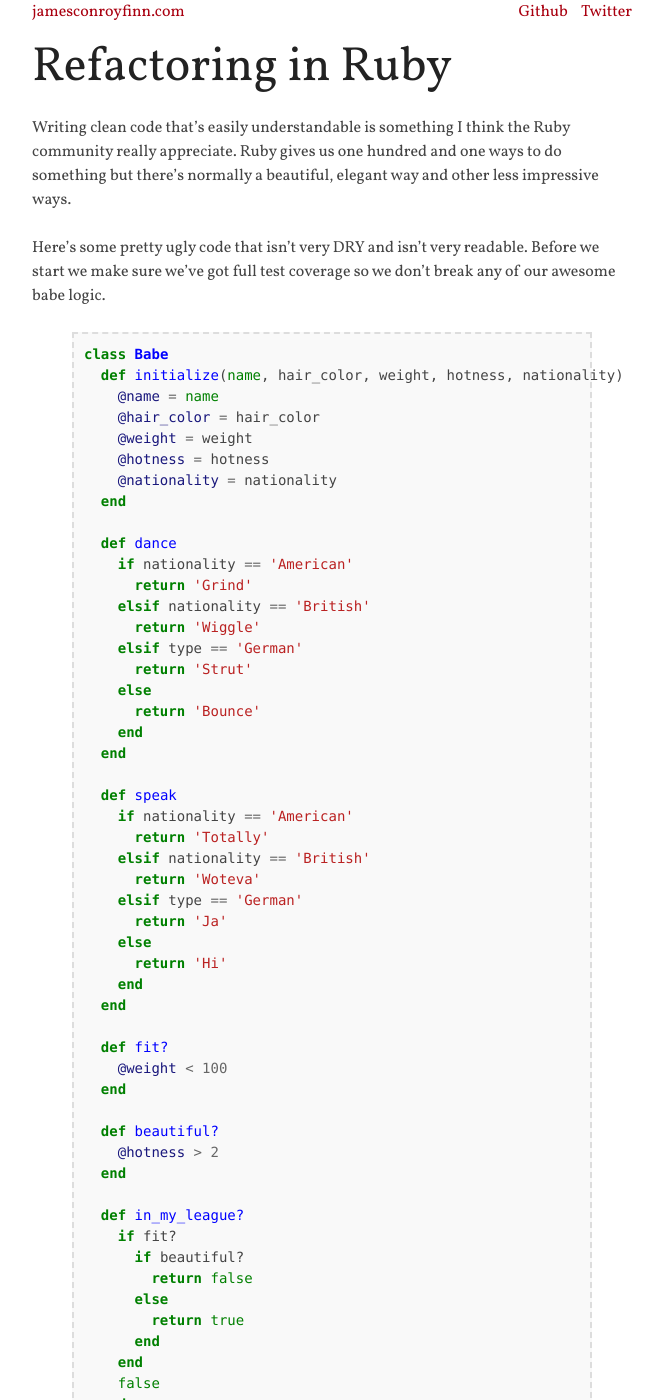
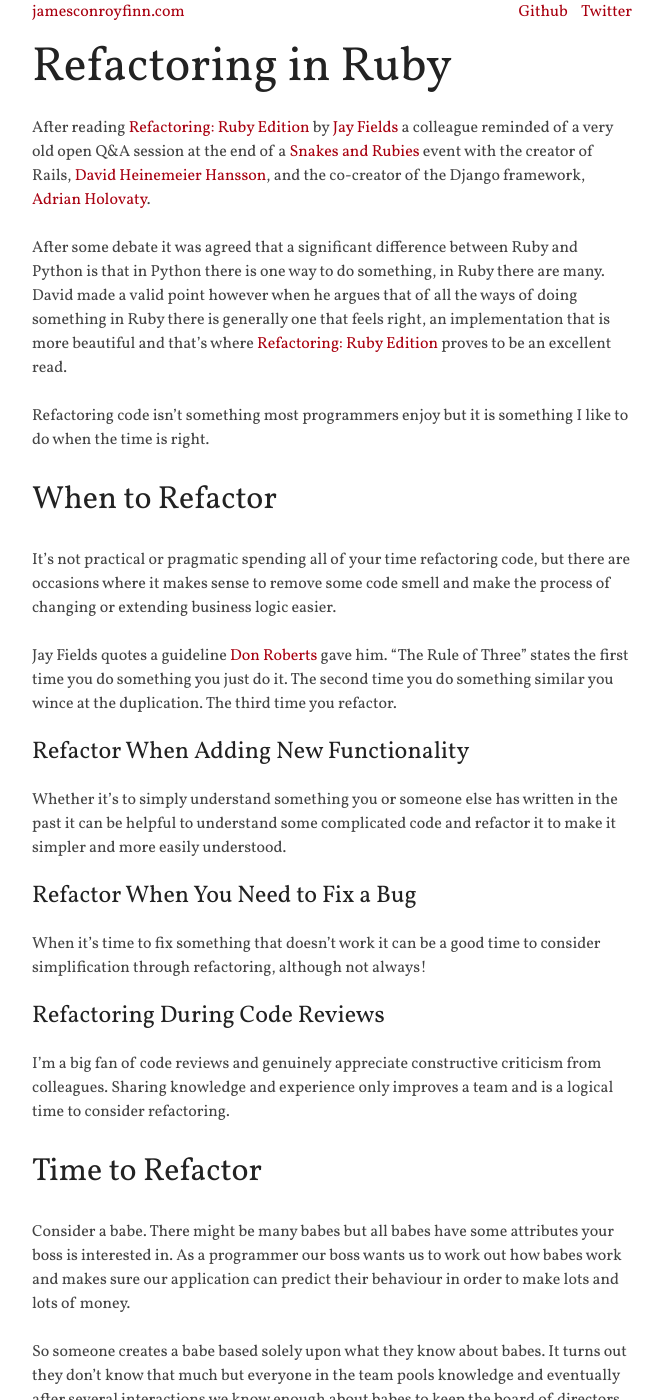
Before and after one commit to muthhus/jcf.github.com, a Jekyll site: the page built from _posts/2010-10-05-refactoring-in-ruby.markdown, in a window 1280 px wide and 1400 px high. Shown: the whole window, without its empty margins (308-971 px from the left). Built offline with Jekyll 4.4.1, drawn with Linux system fonts in a browser that asks for light colours; Markdown is read by kramdown in place of the engine named in the settings; some of the changed text lies outside the part shown.

Commit message:
Improve some of my appauling writing

```diff
--- a/_layouts/default.html
+++ b/_layouts/default.html
@@ -6,6 +6,7 @@
 
     <meta name="description" content="The homepage of James Conroy-Finn">
     <meta name="keywords" content="james, conroy, finn, james conroy-finn, jcf, ruby, rails, javascript">
+    <meta name="viewport" content="width=640, user-scalable=yes">
     <link rel="shortcut icon" type="image/png" href="http://www.gravatar.com/avatar/18c2795810ee15d41956e7f4cc5f3338?s=16">
     <link href="http://fonts.googleapis.com/css?family=Vollkorn:regular,italic,bold,bolditalic&subset=latin" rel="stylesheet" type="text/css">
     <link href="/stylesheets/screen.css" media="screen, projection" rel="stylesheet" type="text/css">
--- a/_posts/2010-10-05-refactoring-in-ruby.markdown
+++ b/_posts/2010-10-05-refactoring-in-ruby.markdown
@@ -3,14 +3,59 @@
 title: Refactoring in Ruby
 ---
 
-Writing clean code that's easily understandable is something I think the Ruby
-community really appreciate. Ruby gives us one hundred and one ways to do
-something but there's normally a beautiful, elegant way and other less
-impressive ways.
+After reading [Refactoring: Ruby Edition][] by [Jay Fields][] a colleague
+reminded of a very old open Q&A session at the end of a [Snakes and Rubies][]
+event with the creator of Rails, [David Heinemeier Hansson][], and the
+co-creator of the Django framework, [Adrian Holovaty][].
 
-Here's some pretty ugly code that isn't very DRY and isn't very readable. Before
-we start we make sure we've got full test coverage so we don't break any of our
-awesome babe logic.
+After some debate it was agreed that a significant difference between Ruby and
+Python is that in Python there is one way to do something, in Ruby there are
+many. David made a valid point however when he argues that of all the ways of
+doing something in Ruby there is generally one that feels right, an
+implementation that is more beautiful and that's where [Refactoring: Ruby
+Edition][] proves to be an excellent read.
+
+Refactoring code isn't something most programmers enjoy but it is something I
+like to do when the time is right.
+
+## When to Refactor
+
+It's not practical or pragmatic spending all of your time refactoring code, but
+there are occasions where it makes sense to remove some code smell and make the
+process of changing or extending business logic easier.
+
+Jay Fields quotes a guideline [Don Roberts][] gave him. "The Rule of Three"
+states the first time you do something you just do it. The second time you do
+something similar you wince at the duplication. The third time you refactor.
+
+### Refactor When Adding New Functionality
+
+Whether it's to simply understand something you or someone else has written in
+the past it can be helpful to understand some complicated code and refactor it
+to make it simpler and more easily understood.
+
+### Refactor When You Need to Fix a Bug
+
+When it's time to fix something that doesn't work it can be a good time to
+consider simplification through refactoring, although not always!
+
+### Refactoring During Code Reviews
+
+I'm a big fan of code reviews and genuinely appreciate constructive criticism
+from colleagues. Sharing knowledge and experience only improves a team and is a
+logical time to consider refactoring.
+
+## Time to Refactor
+
+Consider a babe. There might be many babes but all babes have some attributes
+your boss is interested in. As a programmer our boss wants us to work out how
+babes work and makes sure our application can predict their behaviour in order
+to make lots and lots of money.
+
+So someone creates a babe based solely upon what they know about babes. It turns
+out they don't know that much but everyone in the team pools knowledge and
+eventually after several interactions we know enough about babes to keep the
+board of directors happy.
 
 {% highlight ruby %}
 class Babe
@@ -67,6 +112,14 @@
 end
 {% endhighlight %}
 
+Now we're doing a code review and looking at how a babe works. There's some
+repetition in the `#dance` and `#speak` methods and the `#in_my_league?` method
+has grown in to something quite difficult to understand.
+
+We're working with Ruby, which means we can do almost anything we want to a babe
+but let's remember what DHH said, there's always a beautiful way to do something
+and that's what we want. Beautiful babes.
+
 ---
 
 ## Initialisation
@@ -83,8 +136,11 @@
 end
 {% endhighlight %}
 
-This will work but isn't all that readable and what's worse, there's absolutely
-no validation of a babe's attributes!
+Using a hash of optional attributes gives us named arguments. Much nicer when
+creating a new babe but not ideal when you don't aren't sure which attributes
+in a babe matter to the boss!
+
+So we could define valid attributes and only extract those using `#slice`.
 
 {% highlight ruby %}
 VALID_ATTRIBUTES = [:hair_color, :weight, :hotness, :nationality]
@@ -103,13 +159,37 @@
 end
 {% endhighlight %}
 
-Use of `VALID_ATTRIBUTES` means we ignore invalid arguments but doesn't account
-for typos or alike as our babes will ignore all number of attributes they just
-don't care about without complaining one little bit.
+Better but not beautiful, yet. Named arguments are great but not validating them
+doesn't feel right in my opinion.
 
-Pulling in `ActiveSupport`'s Hash extensions give us the `#assert_valid_keys`
-method This is where we maybe get a bit lazy and yield to the temptation to use
-some unnecessary metaprogramming.
+A number of methods in Rails use `#assert_valid_keys` to ensure only valid
+options are passed to a method and we can do the same.
+
+{% highlight ruby %}
+require 'active_support/core_ext/hash'
+
+class Babe
+  VALID_ATTRIBUTES = [:hair_color, :weight, :hotness, :nationality]
+
+  attr_accessor *VALID_ATTRIBUTES
+
+  def initialize(name, attributes = {})
+    @name = name
+    attributes.assert_valid_keys(*VALID_ATTRIBUTES)
+    @hair_color  = attributes[:hair_color]
+    @weight      = attributes[:weight]
+    @hotness     = attributes[:hotness]
+    @nationality = attributes[:nationality]
+  end
+
+  # ...
+end
+{% endhighlight %}
+
+### Bad Metamonkey!
+
+Refactoring does not mean "show me your Ruby foo!" Temptation to add crazy
+methods like I do below is often best resisted.
 
 {% highlight ruby %}
 require 'active_support/core_ext/hash'
@@ -136,68 +216,19 @@
 end
 {% endhighlight %}
 
-Wait, wait, wait! Adding an instance method to all objects?! No thanks. We could
-avoid this using a module…
-
-{% highlight ruby %}
-require 'active_support/core_ext/hash'
-
-module MagicAttributeAssignment
-  def attr_accessors_from_hash(hash)
-    hash.each do |name, value|
-      self.class.send(:attr_accessor, name)
-      self.send("#{name}=", value)
-    end
-  end
-end
-
-class Babe
-  include MagicAttributeAssignment
-
-  VALID_ATTRIBUTES = [:hair_color, :weight, :hotness, :nationality]
-
-  def initialize(name, attributes = {})
-    @name = name
-    attributes.assert_valid_keys(*VALID_ATTRIBUTES)
-    attr_accessors_from_hash(attributes)
-  end
-
-  # ...
-end
-{% endhighlight %}
-
-…but I think this is too magic and frankly makes our babes less understandable.
-That's obviously not what we want.
-
-{% highlight ruby %}
-require 'active_support/core_ext/hash'
-
-class Babe
-  VALID_ATTRIBUTES = [:hair_color, :weight, :hotness, :nationality]
-
-  attr_accessor *VALID_ATTRIBUTES
-
-  def initialize(name, attributes = {})
-    @name = name
-    attributes.assert_valid_keys(*VALID_ATTRIBUTES)
-    @hair_color  = attributes[:hair_color]
-    @weight      = attributes[:weight]
-    @hotness     = attributes[:hotness]
-    @nationality = attributes[:nationality]
-  end
-
-  # ...
-end
-{% endhighlight %}
-
-This is my personal favourite. Self-documenting and finger-fail proof.
+Why you might ask? Because `attr_accessors_from_hash` isn't part of Ruby. The
+method name is relatively self-explanatory but once you find the implementation
+consider this. What the hell does that method do? I'd argue it's not very
+readable and to be honest quite unnecessary.
 
 ---
 
 ## Dancing & Speaking
 
-Two of the most important things each and everyone of our babes have to be able
-to do. But both are entirely dependent on the same factors, nationality.
+The board of directors made it very clear that in their opinion two of the most
+important things each and everyone of our babes do is dance and speak. Both are
+entirely dependent on the same factors, nationality. According to the
+directors.
 
 {% highlight ruby %}
 class Babe
@@ -429,9 +460,11 @@
 end
 {% endhighlight %}
 
-There are a few issues with the code. First off weight and hotness comparisons
-in `#fit?` and `#beautiful?` will blow up if we don't set the attributes before
-calling `#in_my_league?`. But it's purpose is to indicate some refactoring
-techniques.
+So that's it. Refactored and all round an improvement I think.
 
-So that's it. Refactored and all round an improvement I think.
+[Refactoring: Ruby Edition]: http://www.amazon.co.uk/gp/product/0321603508?ie=UTF8&tag=jameconrfinn-21&linkCode=as2&camp=1634&creative=19450&creativeASIN=0321603508
+[Jay Fields]: http://blog.jayfields.com/
+[David Heinemeier Hansson]: http://loudthinking.com)
+[Adrian Holovaty]: http://www.holovaty.com/
+[Snakes and Rubies]: http://video.google.com/videoplay?docid=1149552518153462279#
+[Don Roberts]: http://www.refactory.com/people/don.html
```
Also changed, not shown: other parts of _posts/2010-10-05-refactoring-in-ruby.markdown (+3 -3 lines).
